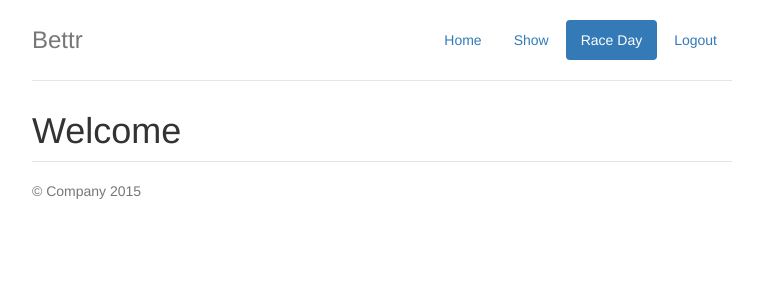
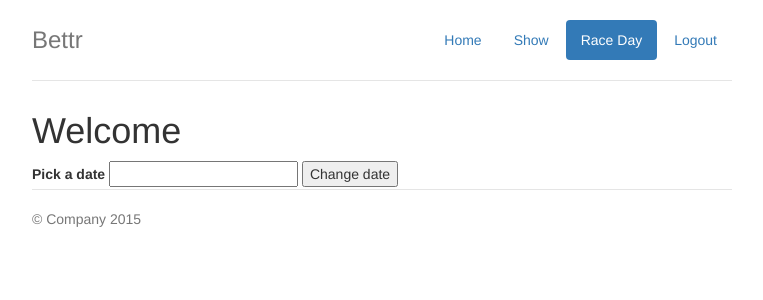
Before and after one commit to brunowenzel07/bet_bettr, a Flask app: template templates/racedaycourse.html in a window 1280 px wide. Shown: the top 300 px of the page, without its empty margins (258-1021 px from the left). Run offline with Flask 2, Linux system fonts and the light colour scheme; the template is opened without the code that fills it, so the values that code supplies are empty; some libraries are stand-ins or nearby versions.

Commit message:
Added datetime picker on the raceday page to show the current date and ability to pick races for another date

```diff
--- a/templates/racedaycourse.html
+++ b/templates/racedaycourse.html
@@ -14,6 +14,7 @@
   <link href="/static/css/bootstrap.min.css" rel="stylesheet">
   <link href="/static/css/custom.css" rel="stylesheet">
   <link href="https://cdnjs.cloudflare.com/ajax/libs/sweetalert/1.0.1/sweetalert.min.css" rel="stylesheet">
+  <link rel="stylesheet" type="text/css" href="https://cdnjs.cloudflare.com/ajax/libs/bootstrap-datepicker/1.4.0/css/bootstrap-datepicker.min.css">
 
   <!-- HTML5 shim and Respond.js for IE8 support of HTML5 elements and media queries -->
     <!--[if lt IE 9]>
@@ -38,6 +39,12 @@
         </div>
 
         <h1>Welcome {{user.Name}}</h1>
+
+        <form method="POST" action="/racedaycourse" id="date_form">
+          <label for="date">Pick a date</label>
+          <input type="text" name="date" id="date" value="{{current_date}}" required/>
+          <button type="submit">Change date</button>
+        </form>
 
         <div class="container-fluid">
           <div class="row">
@@ -79,8 +86,9 @@
     </div> <!-- /container -->
     <script type="text/javascript" src="https://code.jquery.com/jquery-2.1.4.min.js"></script>
     <script type="text/javascript" src="https://cdnjs.cloudflare.com/ajax/libs/sweetalert/1.0.1/sweetalert.min.js"></script>
+    <script type="text/javascript" src="https://cdnjs.cloudflare.com/ajax/libs/bootstrap-datepicker/1.4.0/js/bootstrap-datepicker.min.js"></script>
     <script type="text/javascript">
-      $('form').submit(function() {
+      $('.form').submit(function() {
         var form = $(this);
         var form_data = '';
         var items_selected = 0;
@@ -114,6 +122,7 @@
         }
         return false;
       });
+      $("#date").datepicker();
     </script>
 
   </body>
```
